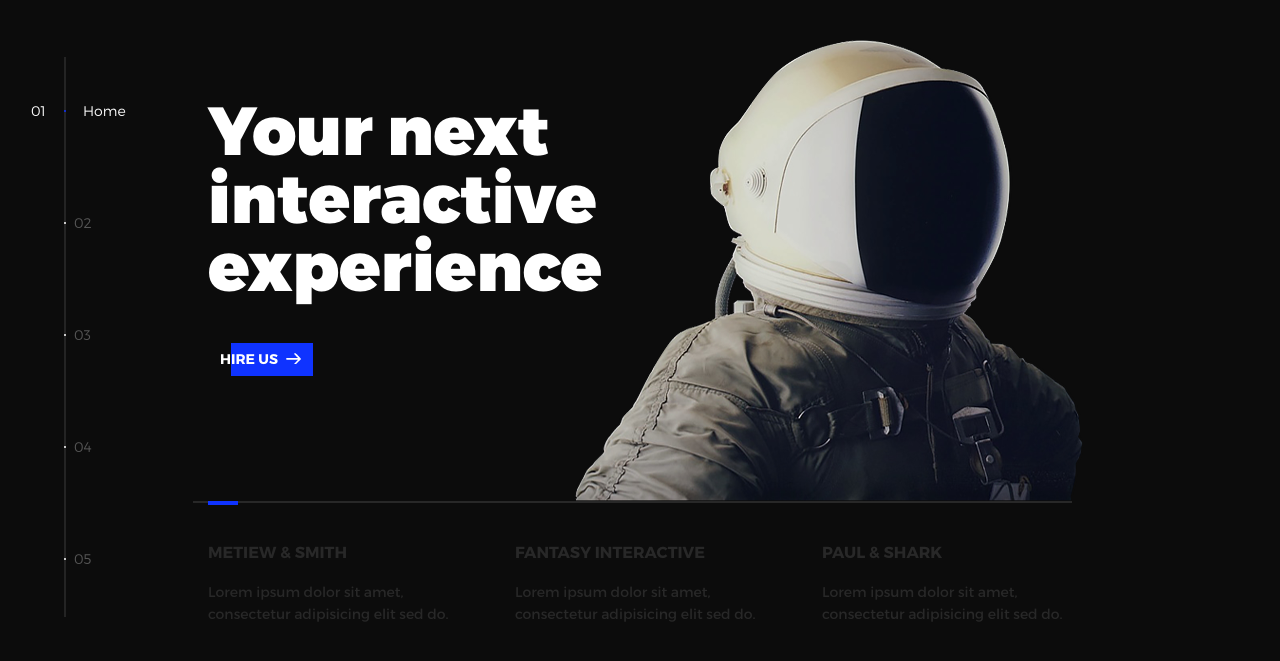
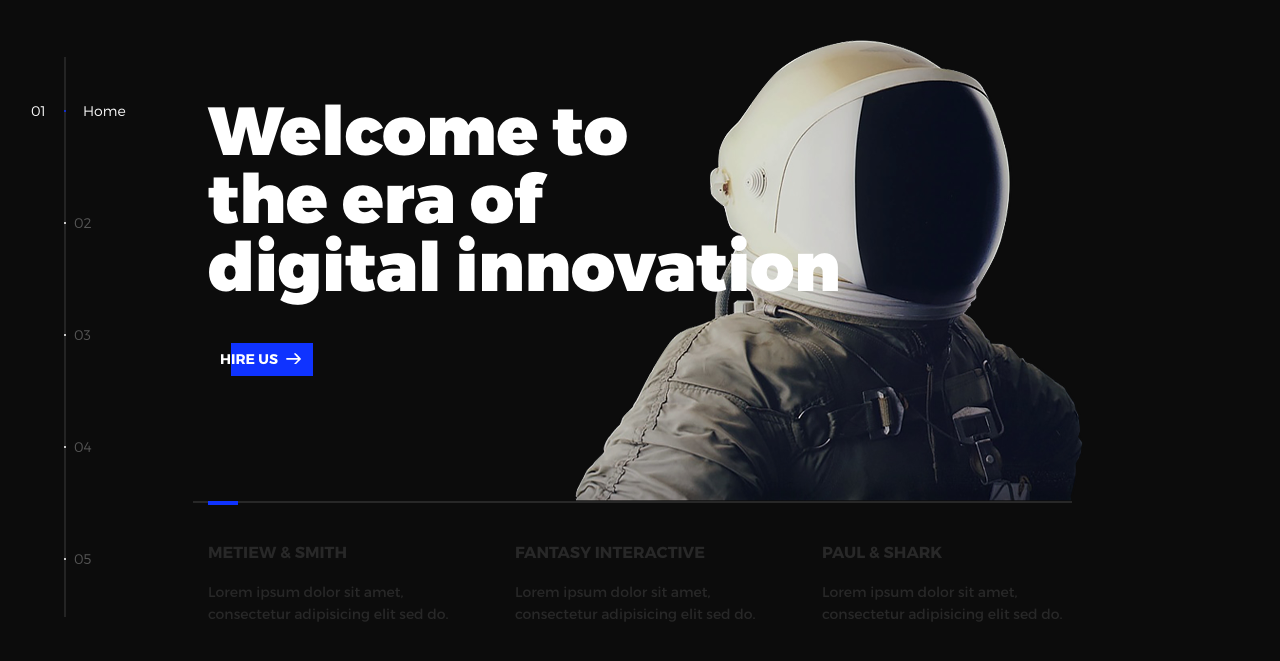
Before and after one commit to blinddoggy/AssymetricWeb, a plain HTML site: page index.html in a window 1280 px wide. Shown: the part 63-724 px from the top of the page. Drawn offline with nearby package versions, Linux system fonts and the light colour scheme.

Commit message:
changing title

```diff
--- a/index.html
+++ b/index.html
@@ -48,7 +48,7 @@
           <li class="l-section section section--is-active">
             <div class="intro">
               <div class="intro--banner">
-                <h1>Your next<br>interactive<br>experience</h1>
+                <h1>Welcome to<br>the era of<br>digital innovation</h1>
                 <button class="cta">Hire Us
                   <svg version="1.1" id="Layer_1" xmlns="http://www.w3.org/2000/svg" xmlns:xlink="http://www.w3.org/1999/xlink" x="0px" y="0px" viewBox="0 0 150 118" style="enable-background:new 0 0 150 118;" xml:space="preserve">
                   <g transform="translate(0.000000,118.000000) scale(0.100000,-0.100000)">
```
